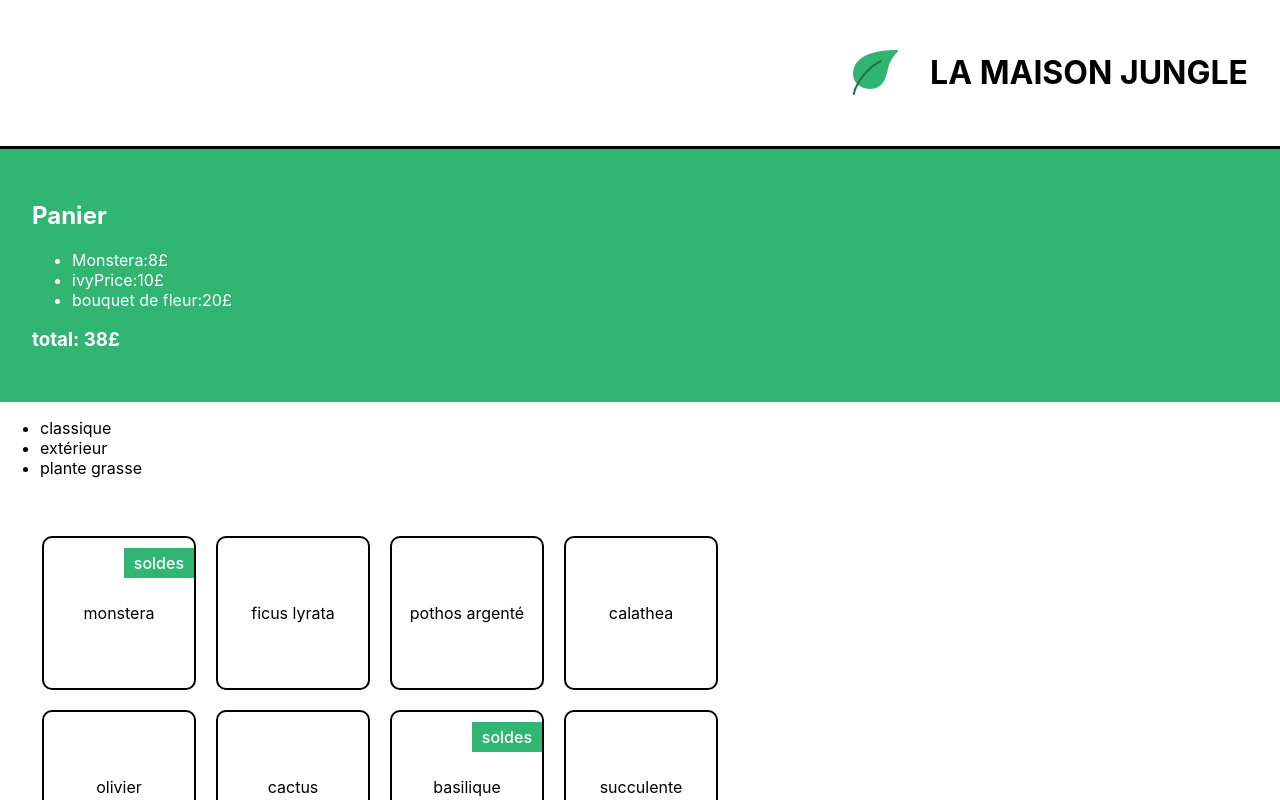
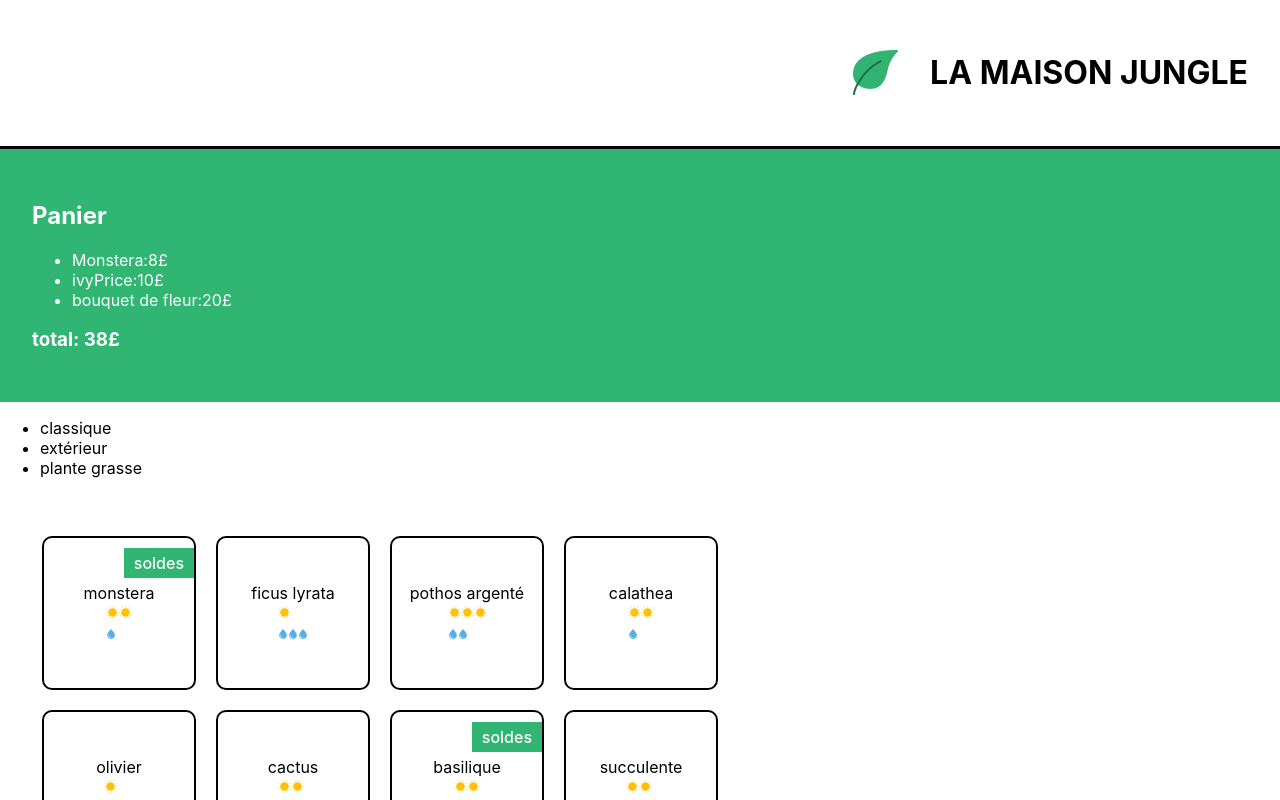
Before and after one commit to Muki-Dev/la-maison-jungle, a React (Create React App) app: page / in a window 1280 px wide. Shown: the top 800 px of the page. Built offline with nearby package versions, Linux system fonts and the light colour scheme.

Commit message:
add carescale

```diff
--- /dev/null
+++ b/src/components/CareScale.js
@@ -0,0 +1,18 @@
+import sun from '../assets/sun.svg';
+import water from '../assets/water.svg';
+
+function CareScale({scaleValue,careType}){
+    const range = [1,2,3];
+    const scaleType = careType === 'light' ? (<img src={sun} alt='sun-icon' />) : (<img src={water} alt='water-icon' />)
+    return(
+        <div>
+            {
+                range.map((rangeElem) => (
+                    rangeElem >= scaleValue ? <span>{scaleType}</span> : null
+                ))
+            }
+        </div>
+    )
+}
+
+export default CareScale
--- a/src/components/ShoppingList.js
+++ b/src/components/ShoppingList.js
@@ -1,4 +1,5 @@
 import { plantList } from "../datas/plantList";
+import CareScale from "./CareScale";
 import '../styles/ShoppingList.css'
 
 function ShoppingList(){
@@ -20,6 +21,10 @@ function ShoppingList(){
                         <li className="lmj-plant-item" key={plant.id}>
                             {plant.name}
                             {plant.bestSale ? <div className="lmj-sales">soldes</div> : null}
+                            <div>
+                                <CareScale careType='light' scaleValue={plant.light} />
+                                <CareScale careType='water' scaleValue={plant.water} />
+                            </div>
                         </li>
                     ))
                 }
```
